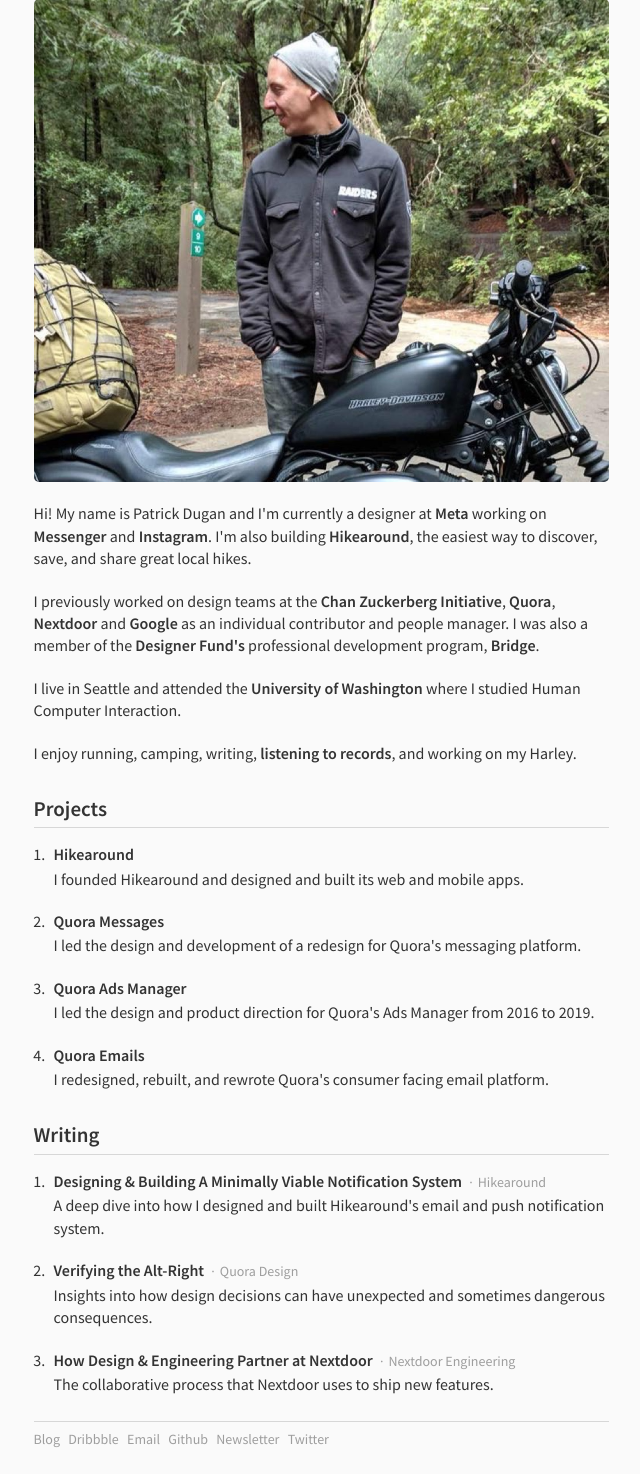
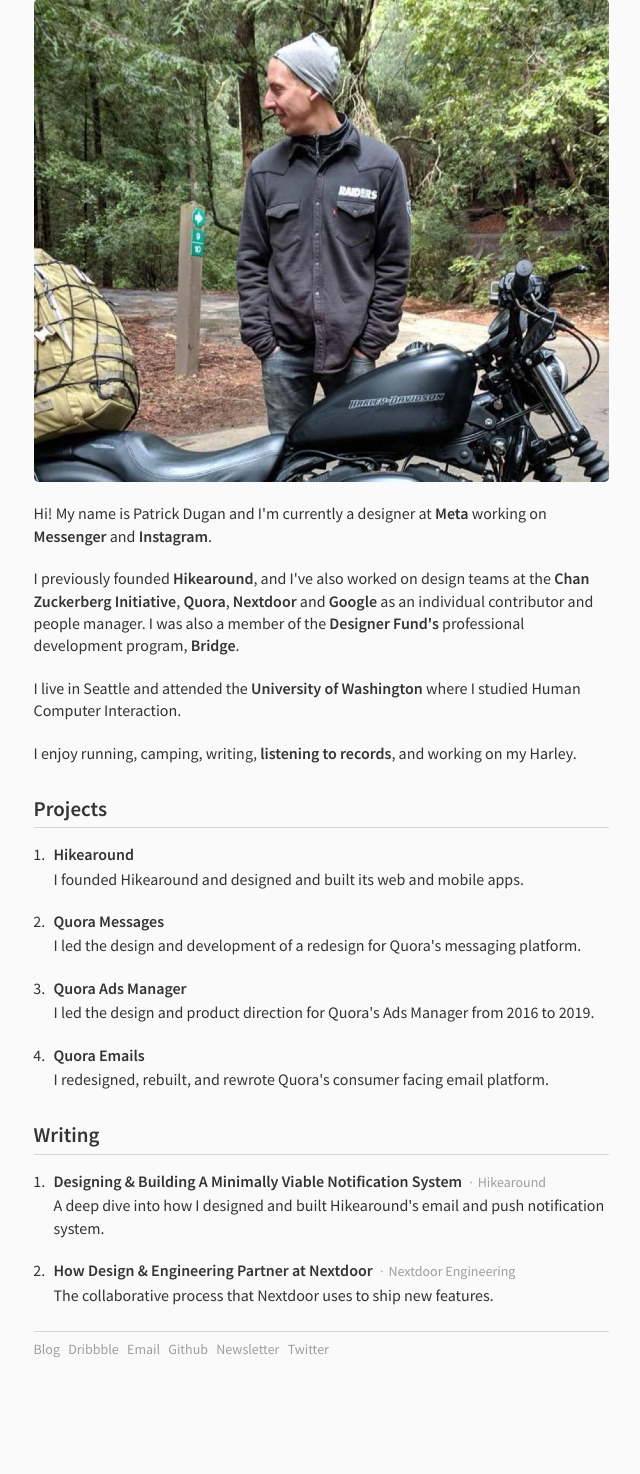
Before and after one commit to pdugan20/patdugan-portfolio, a Python web app: template template/index.html in a window 1280 px wide. Shown: the part 26-1500 px from the top of the page, without its empty margins (319-959 px from the left). After the commit the page ends 1383 px from the top, so only its background shows below. Run offline with Jinja, Linux system fonts and the light colour scheme; the template is opened without the code that fills it, so the values that code supplies are empty.

Commit message:
Quick nit

```diff
--- a/template/index.html
+++ b/template/index.html
@@ -6,8 +6,8 @@
 {% block content %}
                 <div class="image_wrapper"><img src="/images/me.jpg?v={{ app_version }}" alt="A photo of my Harley and I taken by my friend Katie Hendricks."></div>
                 <div itemprop="text">
-                    <div class="text_block">Hi! My name is Patrick Dugan and I'm currently a designer at <a href="https://about.facebook.com/" target="_blank">Meta</a> working on <a href="https://www.messenger.com" target="_blank">Messenger</a> and <a href="https://www.instagram.com" target="_blank">Instagram</a>. I'm also building <a href="https://www.tryhikearound.com" target="_blank">Hikearound</a>, the easiest way to discover, save, and share great local hikes.</div>
-                    <div class="text_block">I previously worked on design teams at the <a href="https://www.chanzuckerberg.com" target="_blank">Chan Zuckerberg Initiative</a>, <a href="https://www.quora.com" target="_blank">Quora</a>, <a href="https://www.nextdoor.com" target="_blank">Nextdoor</a> and <a href="https://www.google.com" target="_blank">Google</a> as an individual contributor and people manager. I was also a member of the <a href="https://www.designerfund.com" target="_blank">Designer Fund's</a>  professional development program, <a href="https://designerfund.com/bridge/" target="_blank">Bridge</a>.</div>
+                    <div class="text_block">Hi! My name is Patrick Dugan and I'm currently a designer at <a href="https://about.facebook.com/" target="_blank">Meta</a> working on <a href="https://www.messenger.com" target="_blank">Messenger</a> and <a href="https://www.instagram.com" target="_blank">Instagram</a>.</div>
+                    <div class="text_block">I previously founded <a href="https://www.tryhikearound.com" target="_blank">Hikearound</a>, and I've also worked on design teams at the <a href="https://www.chanzuckerberg.com" target="_blank">Chan Zuckerberg Initiative</a>, <a href="https://www.quora.com" target="_blank">Quora</a>, <a href="https://www.nextdoor.com" target="_blank">Nextdoor</a> and <a href="https://www.google.com" target="_blank">Google</a> as an individual contributor and people manager. I was also a member of the <a href="https://www.designerfund.com" target="_blank">Designer Fund's</a>  professional development program, <a href="https://designerfund.com/bridge/" target="_blank">Bridge</a>.</div>
                     <div class="text_block">I live in Seattle and attended the <a href="https://www.uw.edu" target="_blank">University of Washington</a> where I studied Human Computer Interaction.</div>
                     <div class="text_block">I enjoy running, camping, writing, <a href="/vinyl">listening to records</a>, and working on my Harley.</div>
                 </div>
@@ -48,13 +48,6 @@
                         </a>
                     </li>
                     <li>
-                        <a class="list_link" href="https://medium.com/quora-design/verifying-the-alt-right-the-importance-of-designing-for-user-understanding-5a673761aa4f" target="_blank">
-                            <div class="list_item_title">Verifying the Alt-Right</div>
-                            <div class="list_item_metadata">Quora Design</div>
-                            <div class="text_block list_text">Insights into how design decisions can have unexpected and sometimes dangerous consequences.</div>
-                        </a>
-                    </li>
-                    <li>
                         <a class="list_link" href="https://engblog.nextdoor.com/how-design-and-engineering-partner-at-nextdoor-5b9610f01469" target="_blank">
                             <div class="list_item_title">How Design & Engineering Partner at Nextdoor</div>
                             <div class="list_item_metadata">Nextdoor Engineering</div>
```
